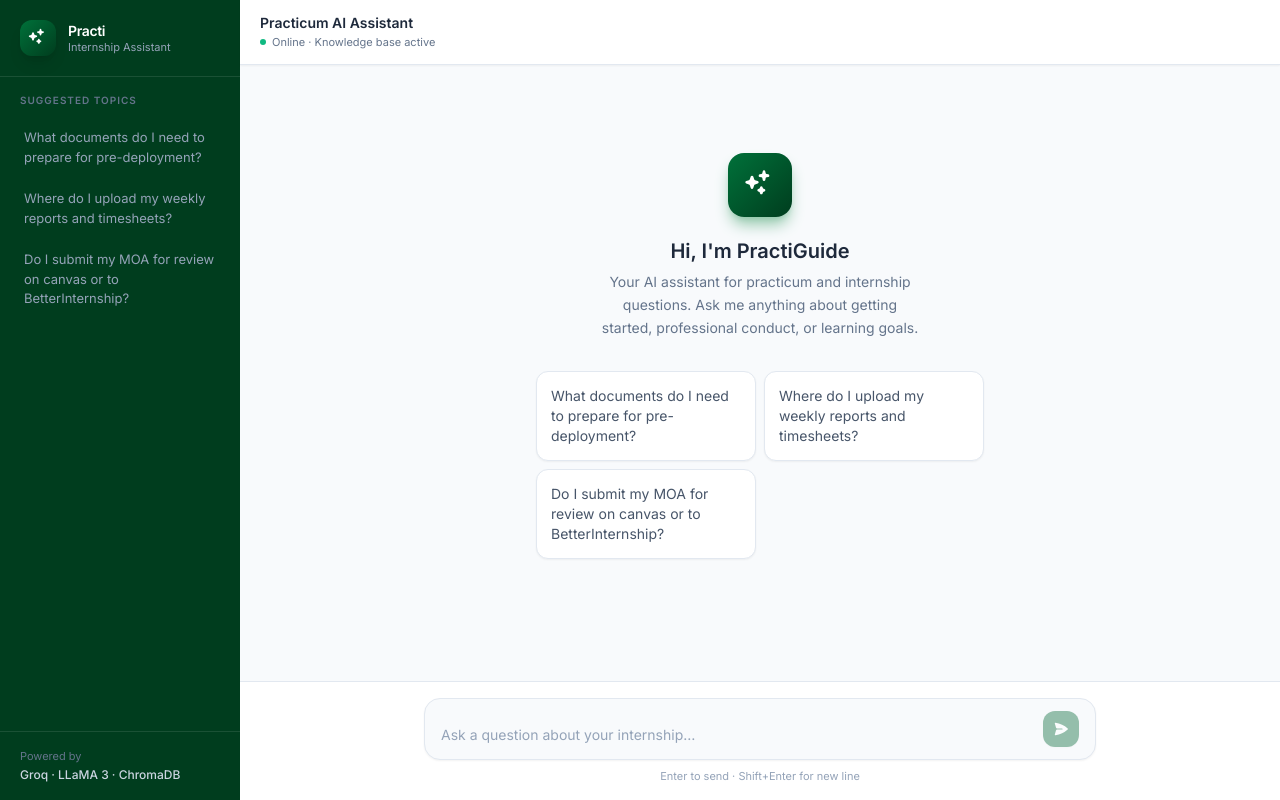
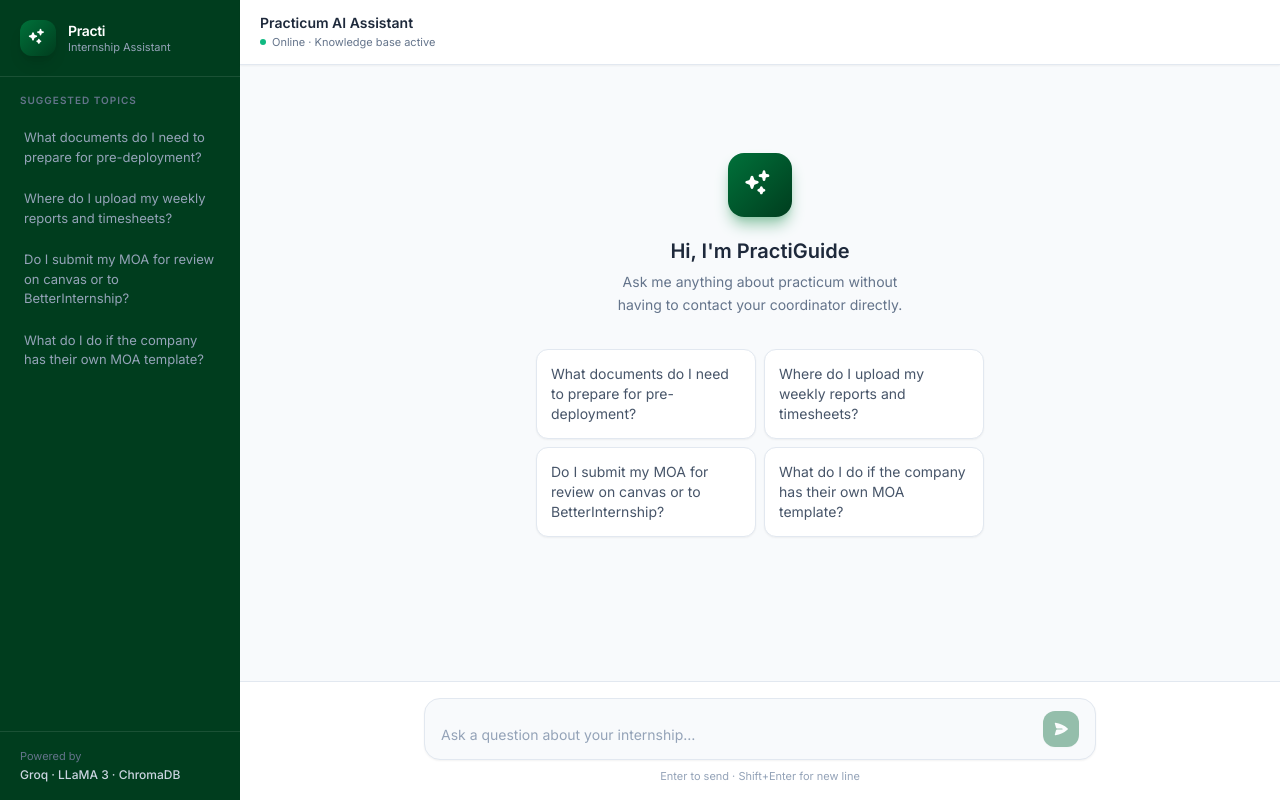
Before and after one commit to daniellalimbag/practi, a Next.js app in the folder frontend/: page / in a window 1280 px wide. Built offline with nearby package versions, Linux system fonts and the light colour scheme.

Commit message:
added stuff

```diff
--- a/frontend/app/page.tsx
+++ b/frontend/app/page.tsx
@@ -16,6 +16,7 @@ const SUGGESTED = [
   "What documents do I need to prepare for pre-deployment?",
   "Where do I upload my weekly reports and timesheets?",
   "Do I submit my MOA for review on canvas or to BetterInternship?",
+  "What do I do if the company has their own MOA template?",
 ];
 
 function getApiBase(): string {
@@ -318,8 +319,7 @@ export default function HomePage() {
                   Hi, I&apos;m PractiGuide
                 </h2>
                 <p className="text-sm text-slate-500 max-w-xs leading-relaxed mb-8">
-                  Your AI assistant for practicum and internship questions. Ask me anything about
-                  getting started, professional conduct, or learning goals.
+                  Ask me anything about practicum without having to contact your coordinator directly.
                 </p>
                 <div className="grid grid-cols-1 sm:grid-cols-2 gap-2 w-full max-w-md">
                   {SUGGESTED.map((s) => (
```
